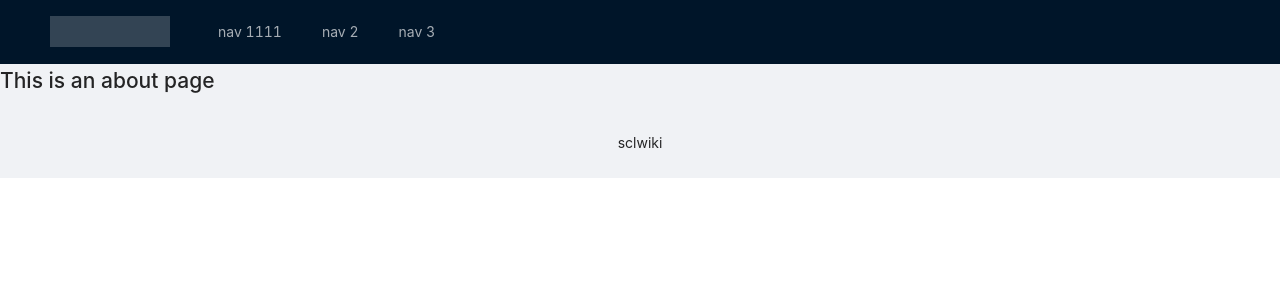
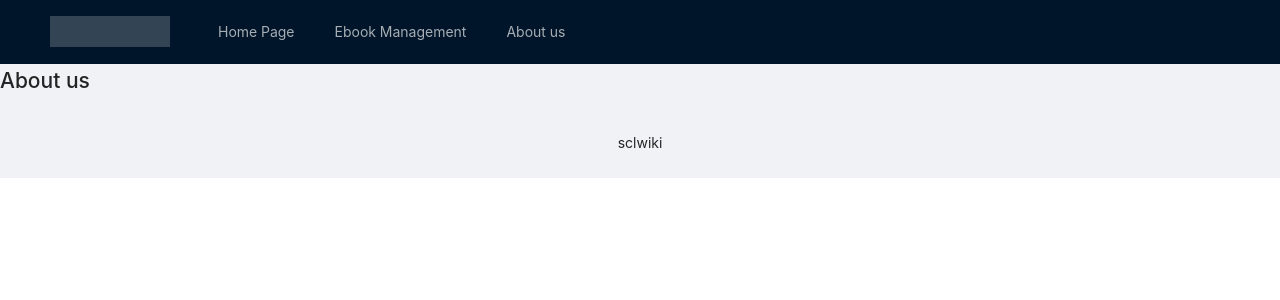
Before and after one commit to shichonglin1997/javawikiscl, a Vue app in the folder web/: page /about in a window 1280 px wide. Shown: the top 300 px of the page. Built offline with nearby package versions, Linux system fonts and the light colour scheme; no server answers.

Commit message:
6-2 ebook management update

```diff
--- a/web/src/components/the-header.vue
+++ b/web/src/components/the-header.vue
@@ -6,14 +6,14 @@
             mode="horizontal"
             :style="{ lineHeight: '64px' }"
     >
-      <a-menu-item key="1">
-        nav 1111
+      <a-menu-item key="/">
+        <router-link to="/">Home Page</router-link>
       </a-menu-item>
-      <a-menu-item key="2">
-        nav 2
+      <a-menu-item key="/admin/ebook">
+        <router-link to="/admin/ebook">Ebook Management</router-link>
       </a-menu-item>
-      <a-menu-item key="3">
-        nav 3
+      <a-menu-item key="/about">
+        <router-link to="/about">About us</router-link>
       </a-menu-item>
     </a-menu>
   </a-layout-header>
--- a/web/src/router/index.ts
+++ b/web/src/router/index.ts
@@ -1,5 +1,7 @@
 import { createRouter, createWebHistory, RouteRecordRaw } from 'vue-router'
-import Home from '../views/Home.vue'
+import Home from '../views/home.vue'
+import About from '../views/about.vue'
+import AdminEbook from '../views/admin/admin-ebook.vue'
 
 const routes: Array<RouteRecordRaw> = [
   {
@@ -10,11 +12,17 @@
   {
     path: '/about',
     name: 'About',
+    component: About
     // route level code-splitting
     // this generates a separate chunk (about.[hash].js) for this route
     // which is lazy-loaded when the route is visited.
-    component: () => import(/* webpackChunkName: "about" */ '../views/About.vue')
-  }
+    // component: () => import(/* webpackChunkName: "about" */ '../views/about.vue')
+  },
+  {
+    path: '/admin/ebook',
+    name: 'AdminEbook',
+    component: AdminEbook
+  },
 ]
 
 const router = createRouter({
--- a/web/src/views/About.vue
+++ b/web/src/views/about.vue
@@ -1,5 +1,5 @@
 <template>
   <div class="about">
-    <h1>This is an about page</h1>
+    <h1>About us</h1>
   </div>
 </template>
--- /dev/null
+++ b/web/src/views/admin/admin-ebook.vue
@@ -0,0 +1,5 @@
+<template>
+  <div class="about">
+    <h1>Ebooks Management</h1>
+  </div>
+</template>
```
Also changed, not shown: web/src/views/home.vue (renamed from web/src/views/Home.vue).
